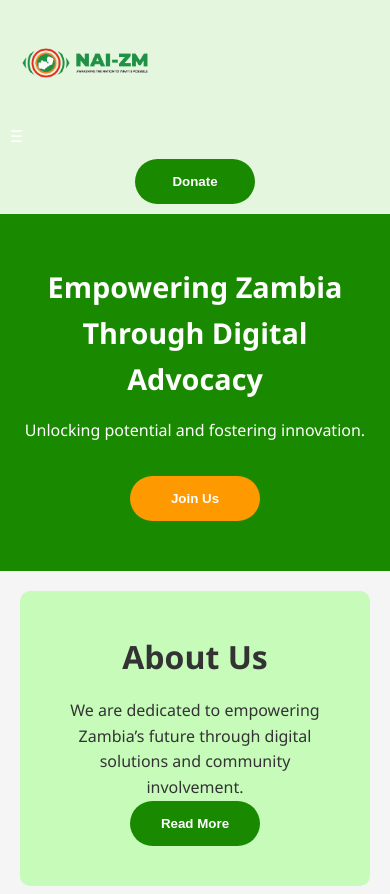
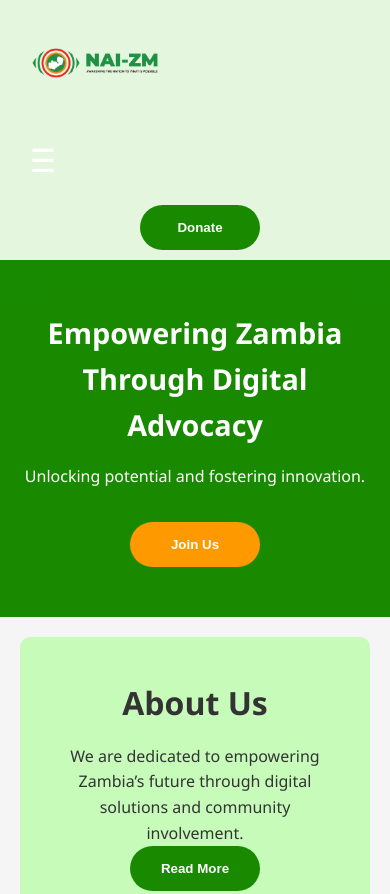
Before and after one commit to Taos-ops/NAI-ZM-web, a plain HTML site: page index.html in a window 390 px wide. Shown: the top 894 px of the page. Drawn offline with Linux system fonts and the light colour scheme.

Commit message:
Update styles.css

```diff
--- a/CSS/styles.css
+++ b/CSS/styles.css
@@ -17,19 +17,23 @@ header {
     display: flex;
     justify-content: space-between;
     align-items: center;
-    padding: 10px;
+    flex-wrap: wrap;
+    padding: 10px 20px;
     background-color: #E5F6DF;
     color: white;
     box-shadow: 10px 5px 30px #198a00ff;
-    flex-wrap: wrap;
+    position: relative;
+    z-index: 20;
 }
 
 .logo img {
     width: 200px;
     height: auto;
     position: relative;
-    top: 0;
-    left: 0;
+}
+
+nav {
+    position: relative;
 }
 
 nav ul {
@@ -53,13 +57,22 @@ nav ul li a {
     border-radius: 30px;
     border: none;
     width: 120px;
-    height: auto;
     font-weight: bold;
+    margin-left: 10px;
 }
 
 .donate-btn:hover {
     background-color: #157700;
     transition: background-color 0.4s;
+}
+
+/* Hamburger icon */
+.hamburger {
+    display: none;
+    font-size: 2rem;
+    cursor: pointer;
+    padding: 10px;
+    user-select: none;
 }
 
 /* Hero Section */
@@ -93,11 +106,10 @@ nav ul li a {
     border-radius: 30px;
     border: none;
     width: 130px;
-    height: auto;
     font-weight: bold;
 }
 
-/* About, Get Involved, Blogs */
+/* Sections */
 .about, .get-involved, .blogs {
     padding: 40px;
     text-align: center;
@@ -114,7 +126,6 @@ nav ul li a {
     border-radius: 30px;
     border: none;
     width: 130px;
-    height: auto;
     font-weight: bold;
 }
 
@@ -132,7 +143,7 @@ nav ul li a {
     margin-bottom: 1rem;
 }
 
-/* Get Involved Section */
+/* Involvement Options */
 .involvement-options {
     display: flex;
     flex-wrap: wrap;
@@ -155,7 +166,7 @@ nav ul li a {
     margin-bottom: 1rem;
 }
 
-/* EVENTS */
+/* Events */
 .events {
     background-color: rgb(198, 251, 186);
     padding: 4rem 2rem;
@@ -218,7 +229,6 @@ nav ul li a {
     border-radius: 30px;
     border: none;
     width: 100%;
-    height: auto;
     display: inline-block;
     text-align: center;
 }
@@ -285,6 +295,19 @@ footer {
 
 /* Responsive Design */
 @media (max-width: 768px) {
+    header {
+        flex-direction: column;
+        align-items: flex-start;
+    }
+
+    .logo img {
+        width: 150px;
+    }
+
+    .hamburger {
+        display: block;
+    }
+
     nav ul {
         flex-direction: column;
         align-items: center;
@@ -296,19 +319,11 @@ footer {
         display: none;
         z-index: 10;
         padding: 1rem 0;
+        border-top: 1px solid #ccc;
     }
 
     nav ul.show {
         display: flex;
-    }
-
-    header {
-        flex-direction: column;
-        align-items: flex-start;
-    }
-
-    .logo img {
-        width: 150px;
     }
 
     .donate-btn {
```
